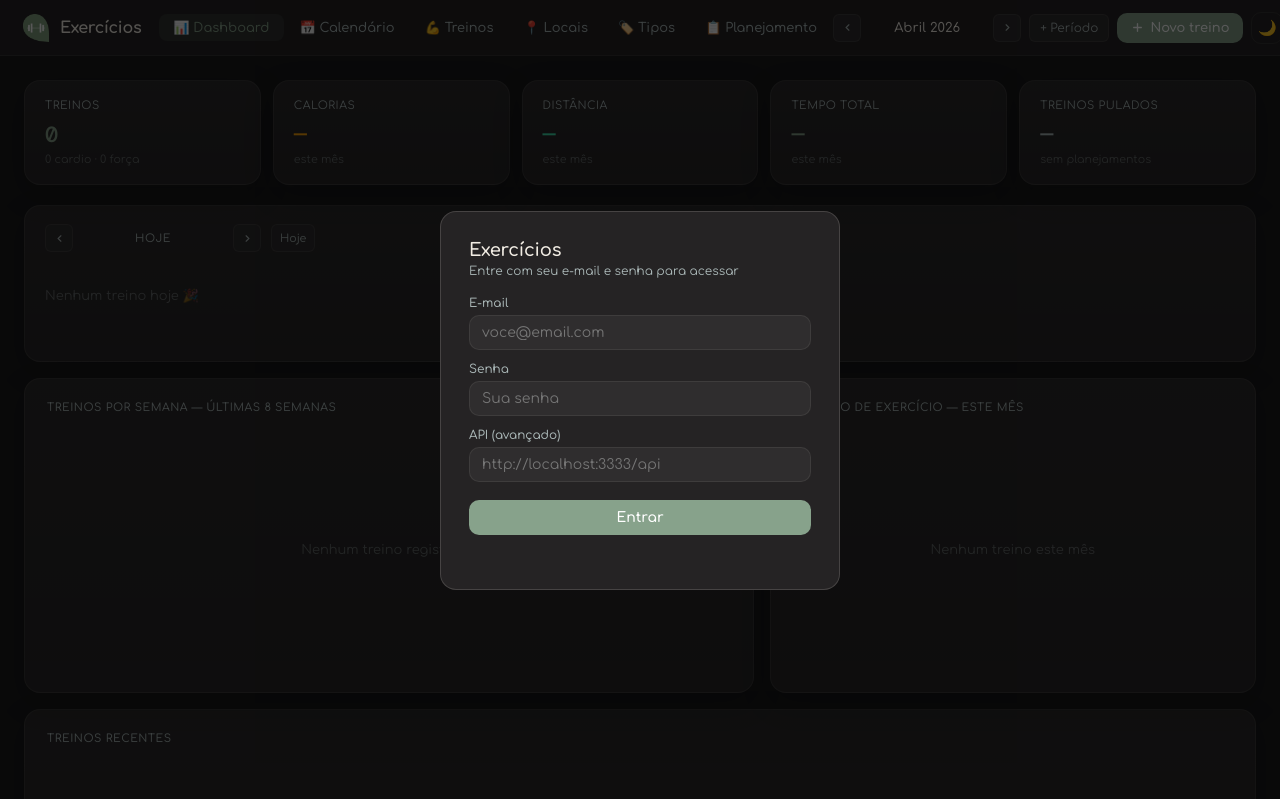
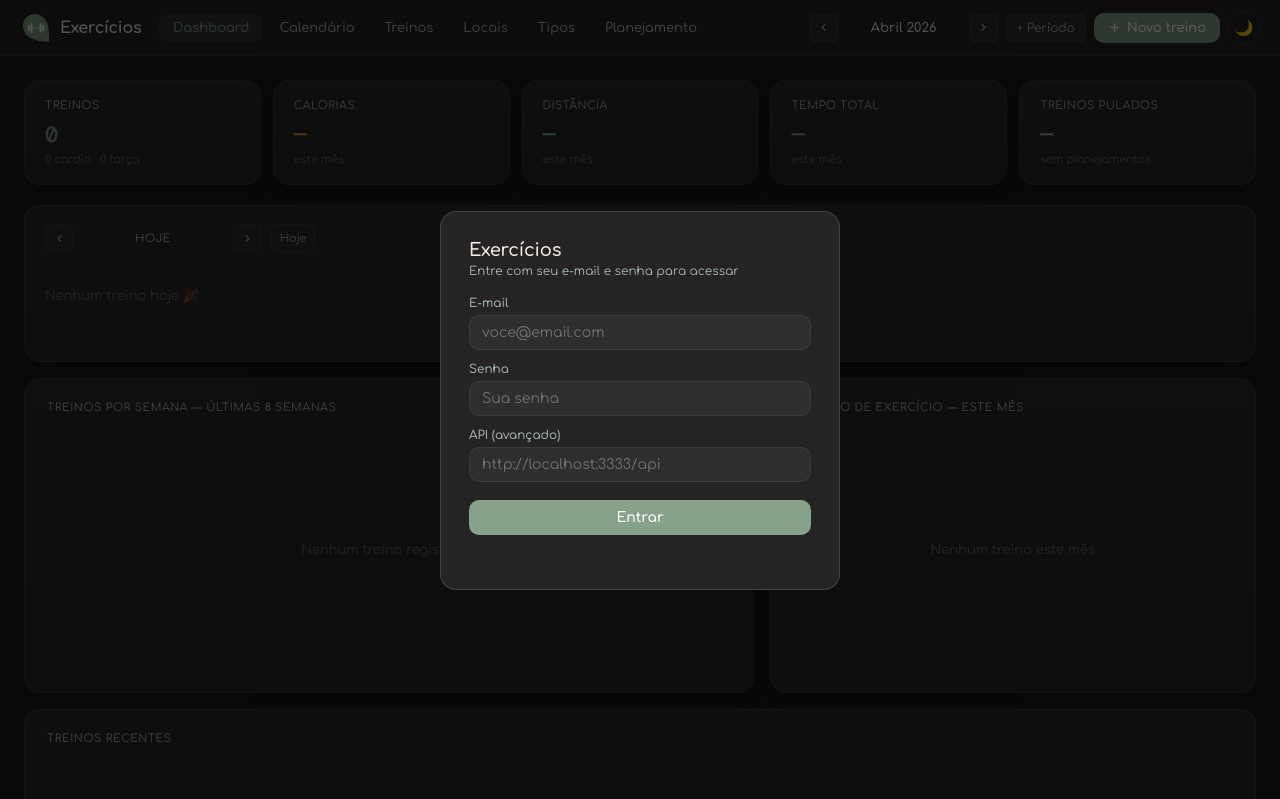
Before and after one commit to brunahessprisco-droid/orbi, a plain HTML site: page exercicios.html in a window 1280 px wide. Shown: the top 799 px of the page. Drawn offline with nearby package versions, Linux system fonts and the light colour scheme.

Commit message:
retirado nav-icons

```diff
--- a/exercicios.html
+++ b/exercicios.html
@@ -366,12 +366,12 @@ select.sel{background:var(--surface);border:1px solid var(--border);border-radiu
     </div>
     <span class="nav-logo-text">Exercícios</span>
   </div>
-  <button class="nav-btn active" onclick="showPage('dashboard',this)"><span class="nav-icon">📊</span><span class="nav-label"> Dashboard</span></button>
-  <button class="nav-btn" onclick="showPage('calendario',this)"><span class="nav-icon">📅</span><span class="nav-label"> Calendário</span></button>
-  <button class="nav-btn" onclick="showPage('treinos',this)"><span class="nav-icon">💪</span><span class="nav-label"> Treinos</span></button>
-  <button class="nav-btn" onclick="showPage('locais',this)"><span class="nav-icon">📍</span><span class="nav-label"> Locais</span></button>
-  <button class="nav-btn" onclick="showPage('tipos',this)"><span class="nav-icon">🏷️</span><span class="nav-label"> Tipos</span></button>
-  <button class="nav-btn" onclick="showPage('planejamento',this)"><span class="nav-icon">📋</span><span class="nav-label"> Planejamento</span></button>
+  <button class="nav-btn active" onclick="showPage('dashboard',this)"><span class="nav-label"> Dashboard</span></button>
+  <button class="nav-btn" onclick="showPage('calendario',this)"><span class="nav-label"> Calendário</span></button>
+  <button class="nav-btn" onclick="showPage('treinos',this)"><span class="nav-label"> Treinos</span></button>
+  <button class="nav-btn" onclick="showPage('locais',this)"><span class="nav-label"> Locais</span></button>
+  <button class="nav-btn" onclick="showPage('tipos',this)"><span class="nav-label"> Tipos</span></button>
+  <button class="nav-btn" onclick="showPage('planejamento',this)"><span class="nav-label"> Planejamento</span></button>
   <button class="btn-hamburger" id="btn-hamburger" onclick="toggleNavMenu()" aria-label="Menu">☰</button>
   <div class="nav-right">
     <div class="nav-month">
```
